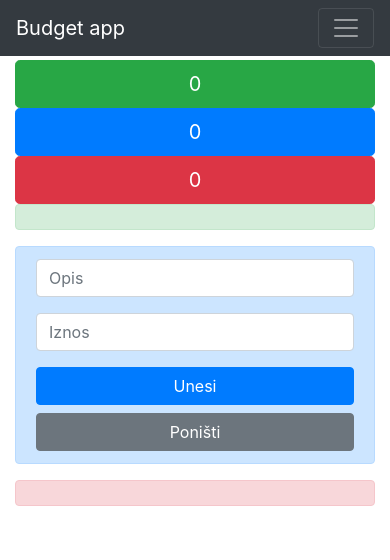
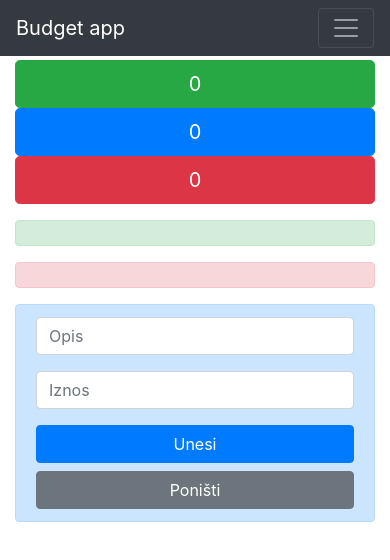
Before and after one commit to NikolaStojicic/elab_vue_sample, a Vue app: page / in a window 390 px wide. Shown: the top 560 px of the page. Built offline with nearby package versions, Linux system fonts and the light colour scheme.

Commit message:
Responsive fix

```diff
--- a/src/views/BudgetTrackerView.vue
+++ b/src/views/BudgetTrackerView.vue
@@ -36,7 +36,7 @@
       </div>
       <div class="row align-items-start">
         <div class="col-sm">
-          <div class="alert alert-success item-container">
+          <div id="greenalert" class="alert alert-success item-container">
             <div
               v-for="(item, index) in incomeList"
               :key="index"
@@ -53,7 +53,7 @@
             </div>
           </div>
         </div>
-        <div class="col-sm">
+        <div id="inputs" class="col-sm">
           <div class="alert alert-primary item-container">
             <div class="input-group mb-3">
               <input
@@ -180,4 +180,14 @@ export default {
 };
 </script>
 
-<style scoped></style>
+<style scoped>
+@media (max-width: 576px) {
+  #inputs {
+    color: red;
+    order: 1;
+  }
+  #greenalert {
+    margin: 1em 0;
+  }
+}
+</style>
```
